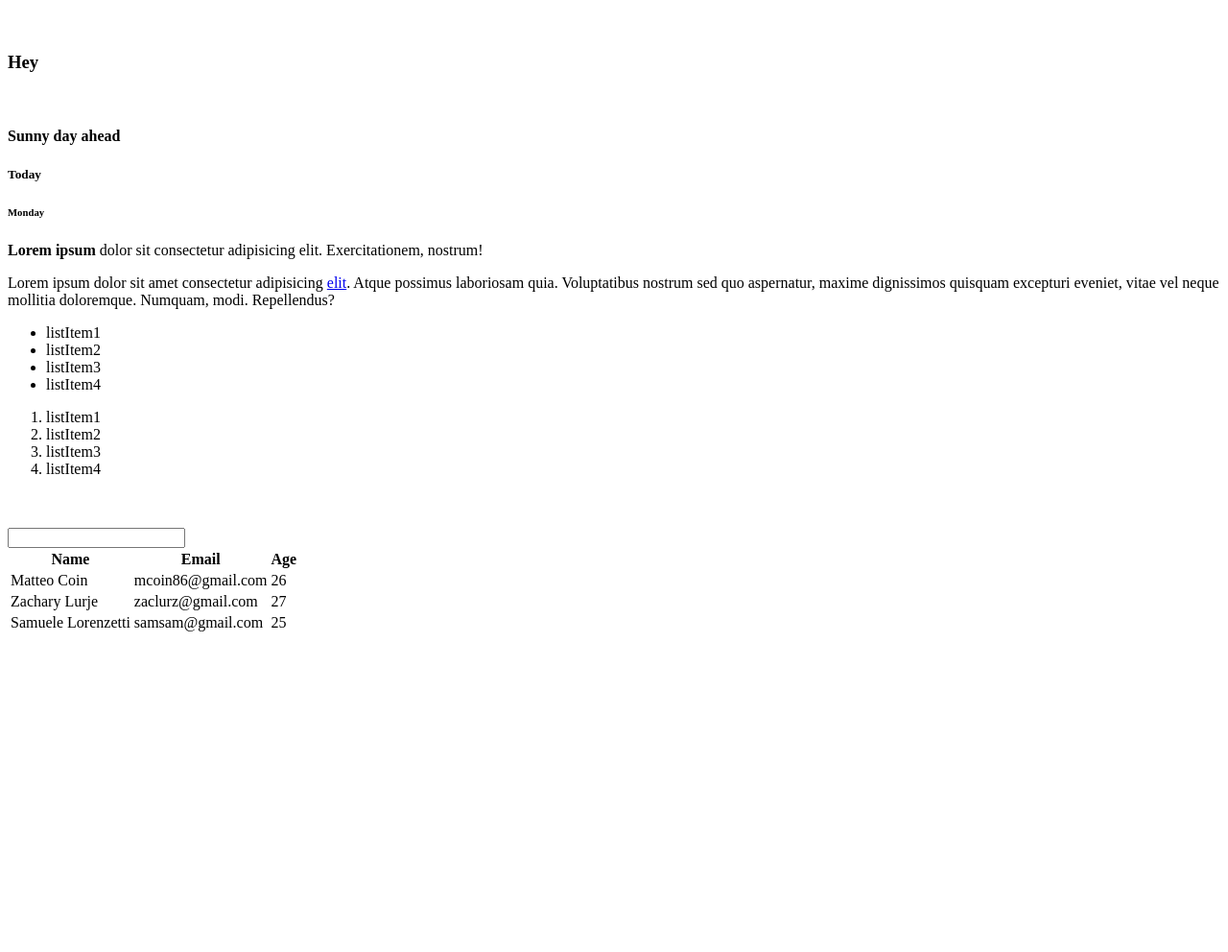
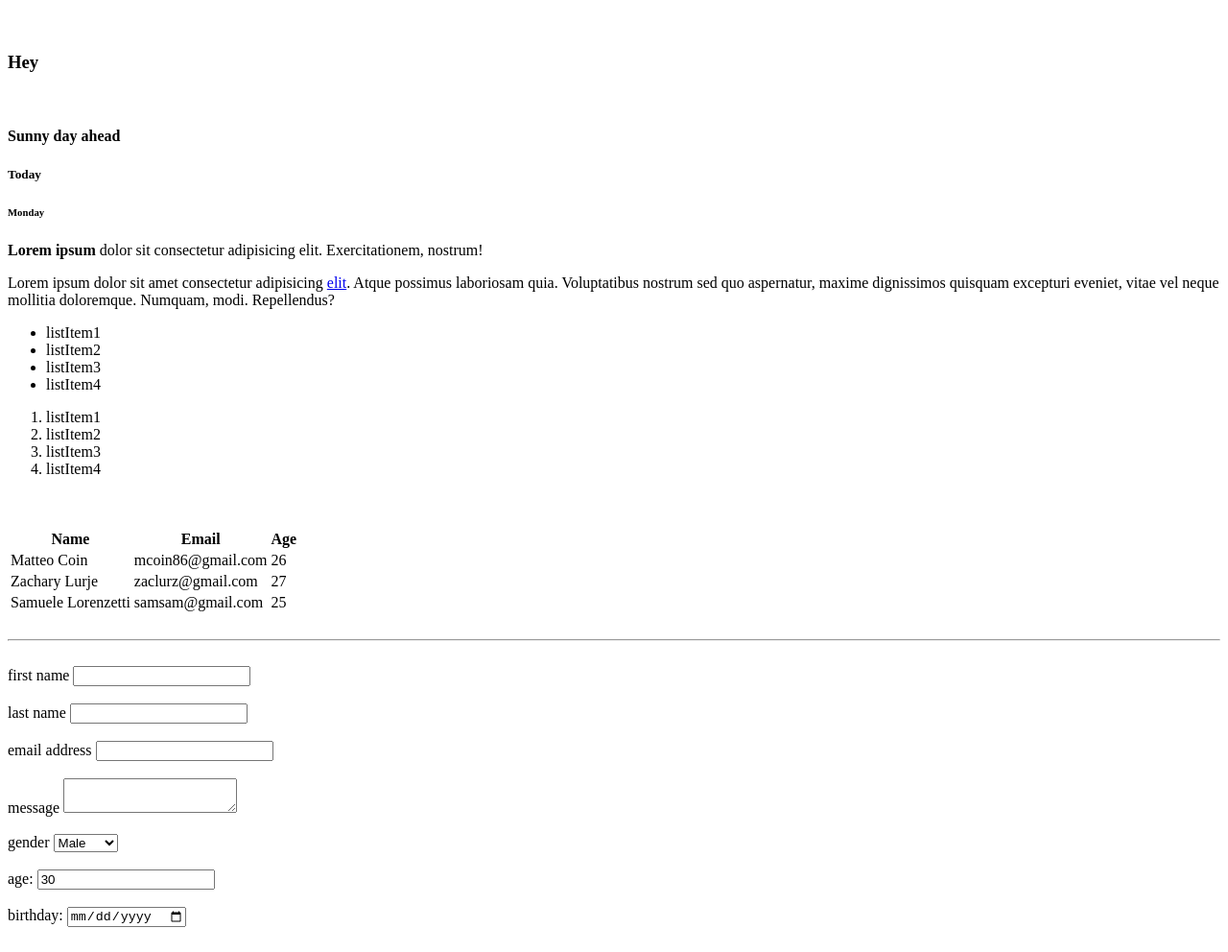
Before and after one commit to Mcoin86/Github, a plain HTML site: page index.html in a window 1280 px wide. Shown: the part 110-1102 px from the top of the page at 96% size. Before the commit the page ends 800 px from the top, so only its background shows below. Drawn offline with Linux system fonts and the light colour scheme.

Commit message:
newimput

```diff
--- a/index.html
+++ b/index.html
@@ -36,6 +36,7 @@
         <li>listItem3</li>
         <li>listItem4</li>
     </ol>
+    <br>
 <!--Table-->
 <table>
     <thead>
@@ -62,12 +63,55 @@
             <td>25</td>
         </tr>
     </tbody>
+
     <br>
+</table>
+<br>
+<hr>
+<br>
+
      <!--forms-->
+<form action="process.php" method="post">
+    <div>
+<label> first name </label>
+<input type="text"name="first-name">
+ </div>
  <br>
-<form action="process.php" method="post">
-<label for="first name"></label>
-<input type="text"name="first-name">
+ <div>
+<label> last name</label>
+<input type="text"name="last-name">
+</div>
+<br>
+<div>
+    <label> email address</label>
+    <input type="email"name="email-address">
+    </div>
+    <br>
+<div>
+    <label>message</label>
+    <textarea name="message"></textarea>
+    </div>
+    <br>
+<div>
+    <label>gender</label>
+    <select name="gender">
+        <option value="male">Male</option>
+        <option value="female">Female</option>
+        <option value="other">Other</option>
+
+    </select>
+    </div>
+    <br>
+     <div>
+        <label>age:</label>
+        <input type="number"name="age" value="30">
+        </div>
+        <br>
+        <div>
+            <label>birthday:</label>
+            <input type="date"name="birthday">
+            </div>
+            <br>
 </form>
 
 <div><margin-top:500px></margin-top:500px></div>
```
Lines whose indentation alone changed are shown as unchanged.
